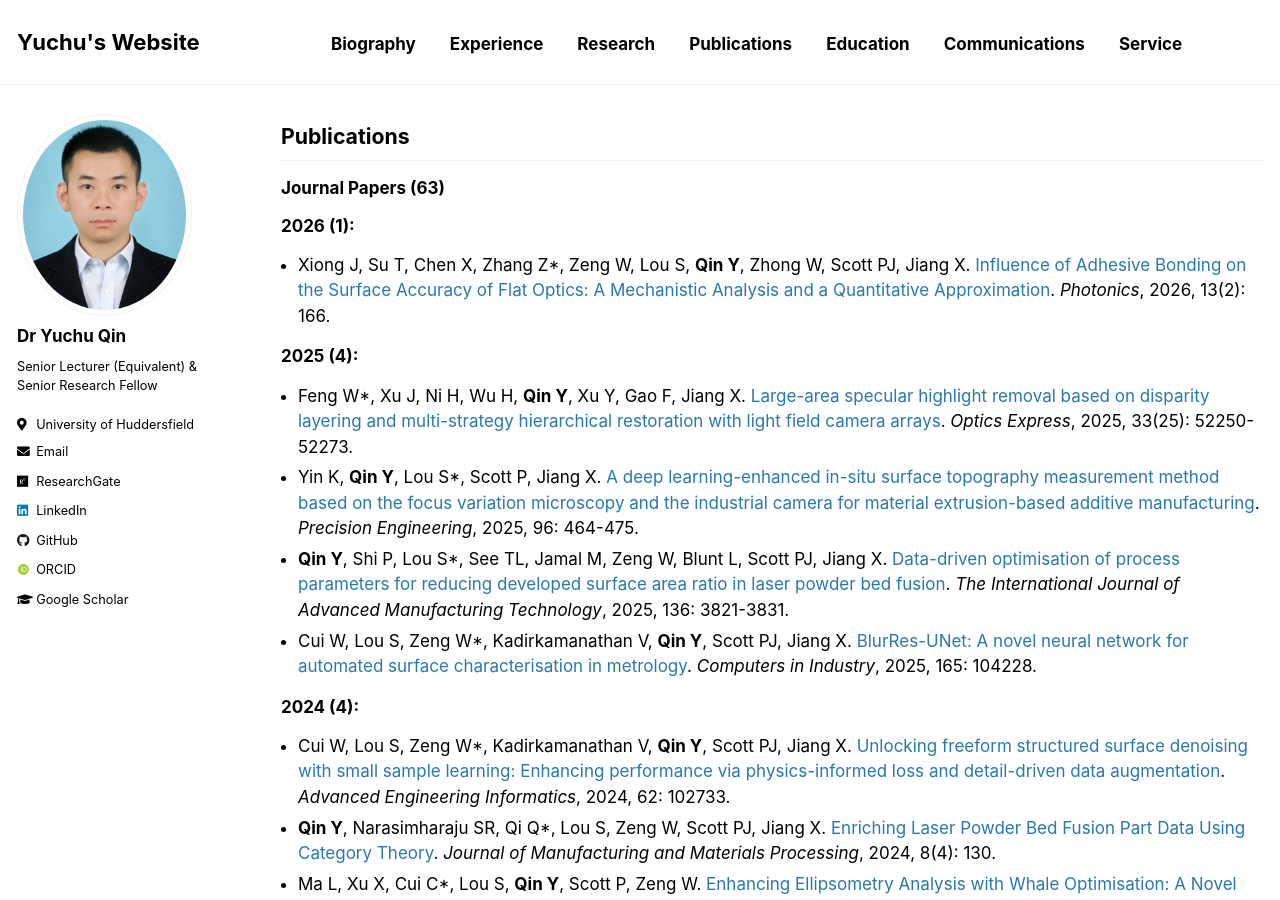
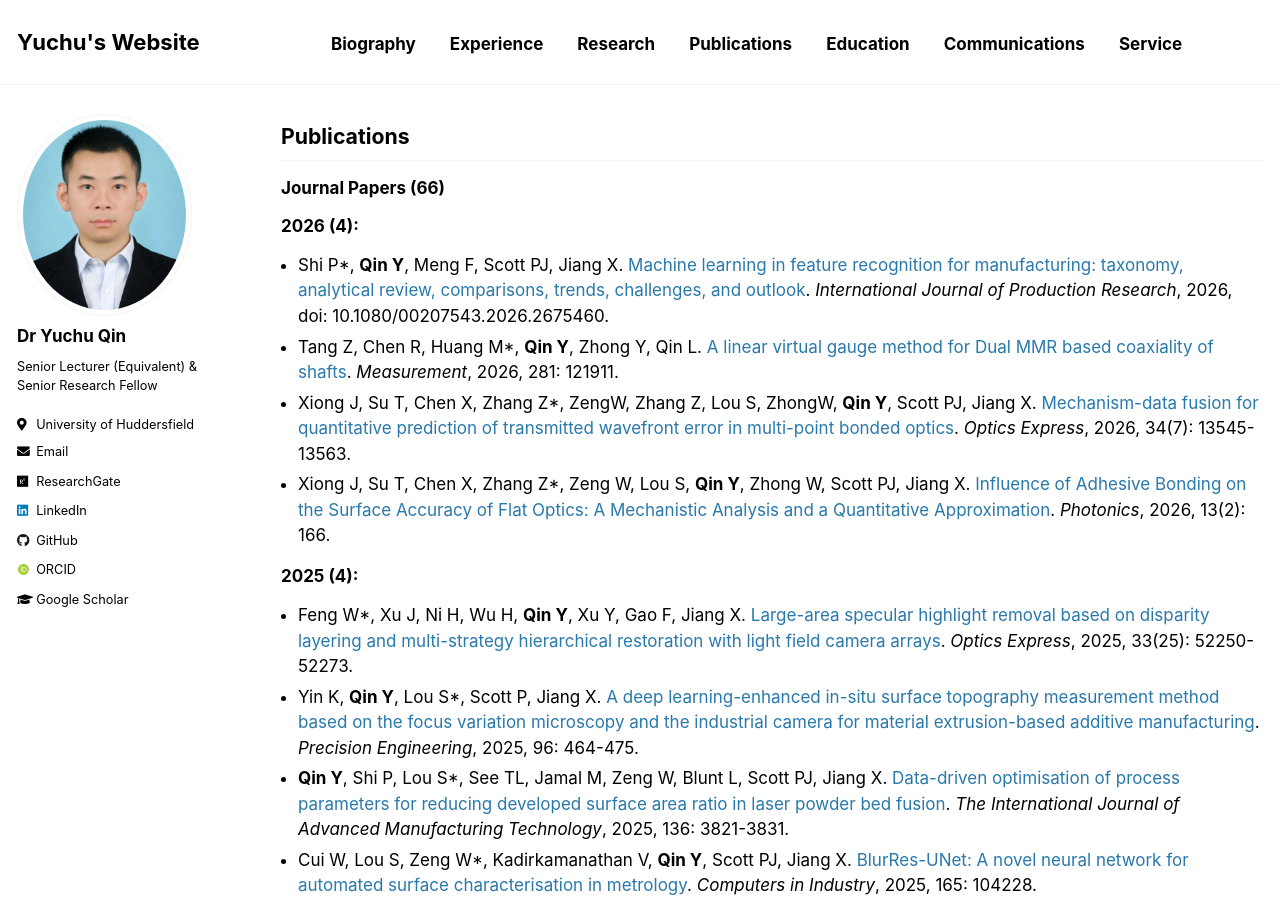
Before and after one commit to yuchu-qin/yuchu-qin.github.io, a Jekyll site: the page built from _pages/publications.md, in a window 1280 px wide and 900 px high. Built offline with Jekyll 4.4.1, drawn with Linux system fonts in a browser that asks for light colours; some web fonts are replaced; our own code applies the rules of GitHub Pages for plain Markdown files.

Commit message:
Update publications.md

```diff
--- a/_pages/publications.md
+++ b/_pages/publications.md
@@ -4,8 +4,11 @@ author_profile: true
 ---
 
 ## Publications
-### Journal Papers (63)
-### 2026 (1):
+### Journal Papers (66)
+### 2026 (4):
+- Shi P*, **Qin Y**, Meng F, Scott PJ, Jiang X. [Machine learning in feature recognition for manufacturing: taxonomy, analytical review, comparisons, trends, challenges, and outlook](https://www.tandfonline.com/doi/full/10.1080/00207543.2026.2675460). _International Journal of Production Research_, 2026, doi: 10.1080/00207543.2026.2675460.
+- Tang Z, Chen R, Huang M*, **Qin Y**, Zhong Y, Qin L. [A linear virtual gauge method for Dual MMR based coaxiality of shafts](https://www.sciencedirect.com/science/article/pii/S0263224126016209). _Measurement_, 2026, 281: 121911.
+- Xiong J, Su T, Chen X, Zhang Z*, ZengW, Zhang Z, Lou S, ZhongW, **Qin Y**, Scott PJ, Jiang X. [Mechanism-data fusion for quantitative prediction of transmitted wavefront error in multi-point bonded optics](https://opg.optica.org/oe/fulltext.cfm?uri=oe-34-7-13545). _Optics Express_, 2026, 34(7): 13545-13563.
 - Xiong J, Su T, Chen X, Zhang Z*, Zeng W, Lou S, **Qin Y**, Zhong W, Scott PJ, Jiang X. [Influence of Adhesive Bonding on the Surface Accuracy of Flat Optics: A Mechanistic Analysis and a Quantitative Approximation](https://www.mdpi.com/2304-6732/13/2/166). _Photonics_, 2026, 13(2): 166.
 
 ### 2025 (4):
```
